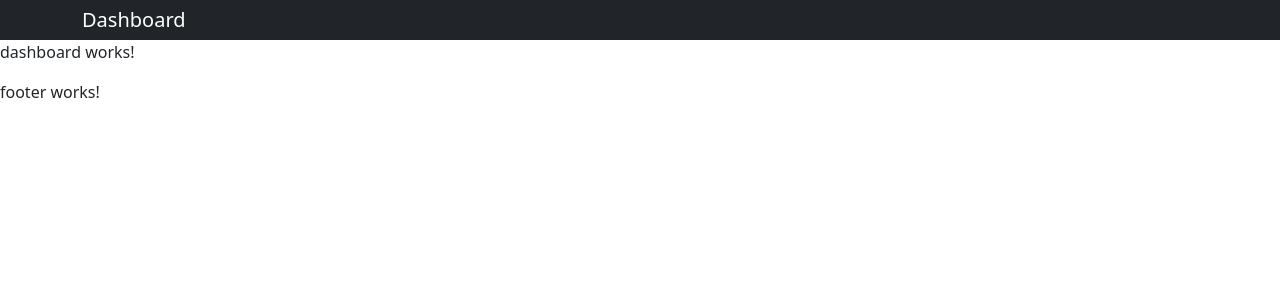
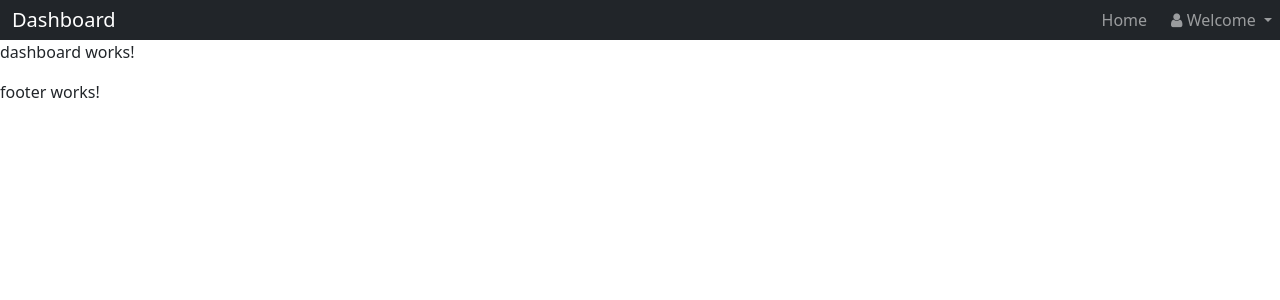
Before and after one commit to AlbertoJTD/customer-management, an Angular app: page / in a window 1280 px wide. Shown: the top 300 px of the page. Built offline with nearby package versions, Linux system fonts and the light colour scheme.

Commit message:
Add dropdown

```diff
--- a/angular.json
+++ b/angular.json
@@ -26,12 +26,12 @@
             ],
             "styles": [
               "src/styles.css",
-              "node_modules/bootstrap/dist/css/bootstrap.min.css"
+              "./node_modules/bootstrap/dist/css/bootstrap.min.css"
             ],
             "scripts": [
-              "node_modules/jquery/dist/jquery.slim.min.js",
-              "node_modules/popper.js/dist/umd/popper.min.js",
-              "node_modules/bootstrap/dist/js/bootstrap.min.js"
+              "./node_modules/jquery/dist/jquery.slim.min.js",
+              "./node_modules/@popperjs/core/dist/umd/popper.min.js",
+              "./node_modules/bootstrap/dist/js/bootstrap.min.js"
             ]
           },
           "configurations": {
--- a/package.json
+++ b/package.json
@@ -19,6 +19,7 @@
     "@angular/platform-browser": "^16.0.0",
     "@angular/platform-browser-dynamic": "^16.0.0",
     "@angular/router": "^16.0.0",
+    "@popperjs/core": "^2.11.8",
     "angular2-flash-messages": "^3.0.1",
     "bootstrap": "^5.3.0",
     "firebase": "^9.23.0",
--- a/src/app/components/header/header.component.html
+++ b/src/app/components/header/header.component.html
@@ -1,8 +1,30 @@
 <nav class="navbar navbar-expand-sm navbar-dark bg-dark p-0">
   <div class="container">
     <a routerLink="/" class="navbar-brand" href="#">Dashboard</a>
-    <button class="navbar-toggler" data-toggle="collapse" data-target="#navbarCollapse">
+    <button class="navbar-toggler" data-bs-toggle="collapse" data-bs-target="#navbarCollapse">
       <span class="navbar-toggler-icon"></span>
     </button>
   </div>
+
+  <div class="collapse navbar-collapse" id="navbarCollapse">
+    <ul class="navbar-nav">
+      <li class="nav-item px-2">
+        <a routerLink="/" class="nav-link">Home</a>
+      </li>
+    </ul>
+
+    <ul class="navbar-nav ml-auto">
+      <li class="nav-item dropdown mr-3">
+        <a href="#" class="nav-link dropdown-toggle" data-bs-toggle="dropdown" aria-expanded="false">
+          <i class="fa fa-user"></i> Welcome
+        </a>
+
+        <div class="dropdown-menu">
+          <a routerLink="configuration" class="dropdown-item">
+            <i class="fa fa-cog"></i> Configuration
+          </a>
+        </div>
+      </li>
+    </ul>
+  </div>
 </nav>
```
Also changed, not shown: 1 other file (tests, documents, lock files or other folders).
